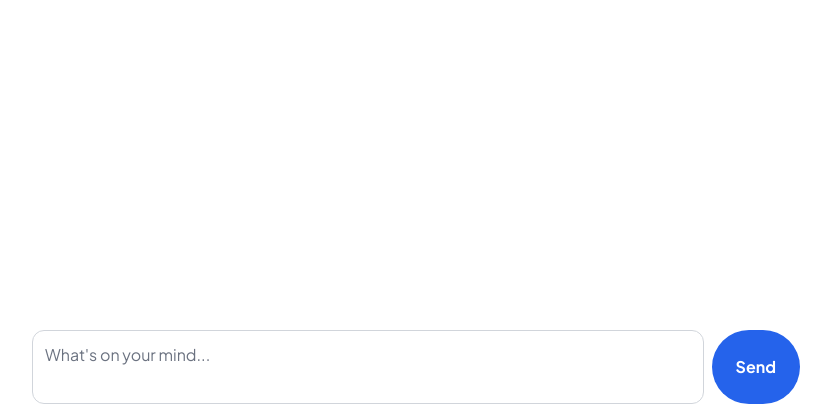
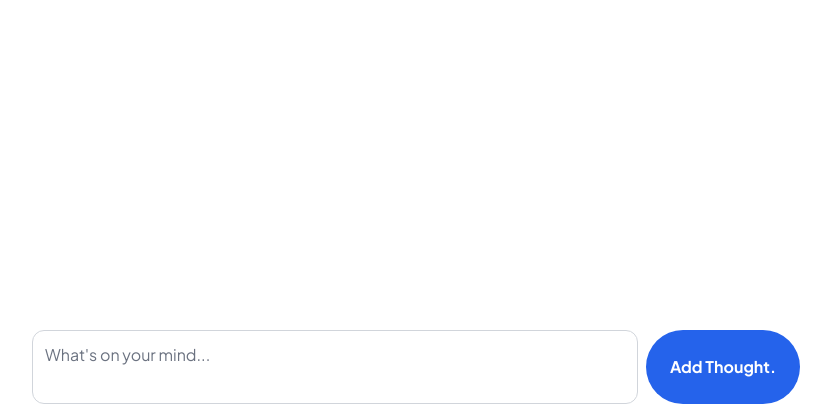
Before and after one commit to Sourav2507/diary_app, a Flask app: template templates/diary_page.html in a window 1280 px wide. Shown: the part 380-800 px from the top of the page, without its empty margins (224-1055 px from the left). Run offline with Flask 3, Linux system fonts and the light colour scheme; the template is opened without the code that fills it, so the values that code supplies are empty; parts of the project's set-up code (start-up, migrations or seed data) failed here and were passed over; some libraries are stand-ins or nearby versions.

Commit message:
Updated diary_page.html

```diff
--- a/templates/diary_page.html
+++ b/templates/diary_page.html
@@ -48,7 +48,7 @@
                 <textarea name="content" placeholder="What's on your mind..." required rows="2"
                     class="flex-1 resize-none rounded-xl p-3 border border-gray-300 focus:outline-none focus:ring-2 focus:ring-blue-300 bg-white/80 backdrop-blur-sm"></textarea>
                 <button type="submit"
-                    class="shrink-0 px-6 py-2 bg-blue-600 text-white rounded-full font-semibold hover:bg-blue-700">Send</button>
+                    class="shrink-0 px-6 py-2 bg-blue-600 text-white rounded-full font-semibold hover:bg-blue-700">Add Thought.</button>
             </div>
         </form>
 
```
